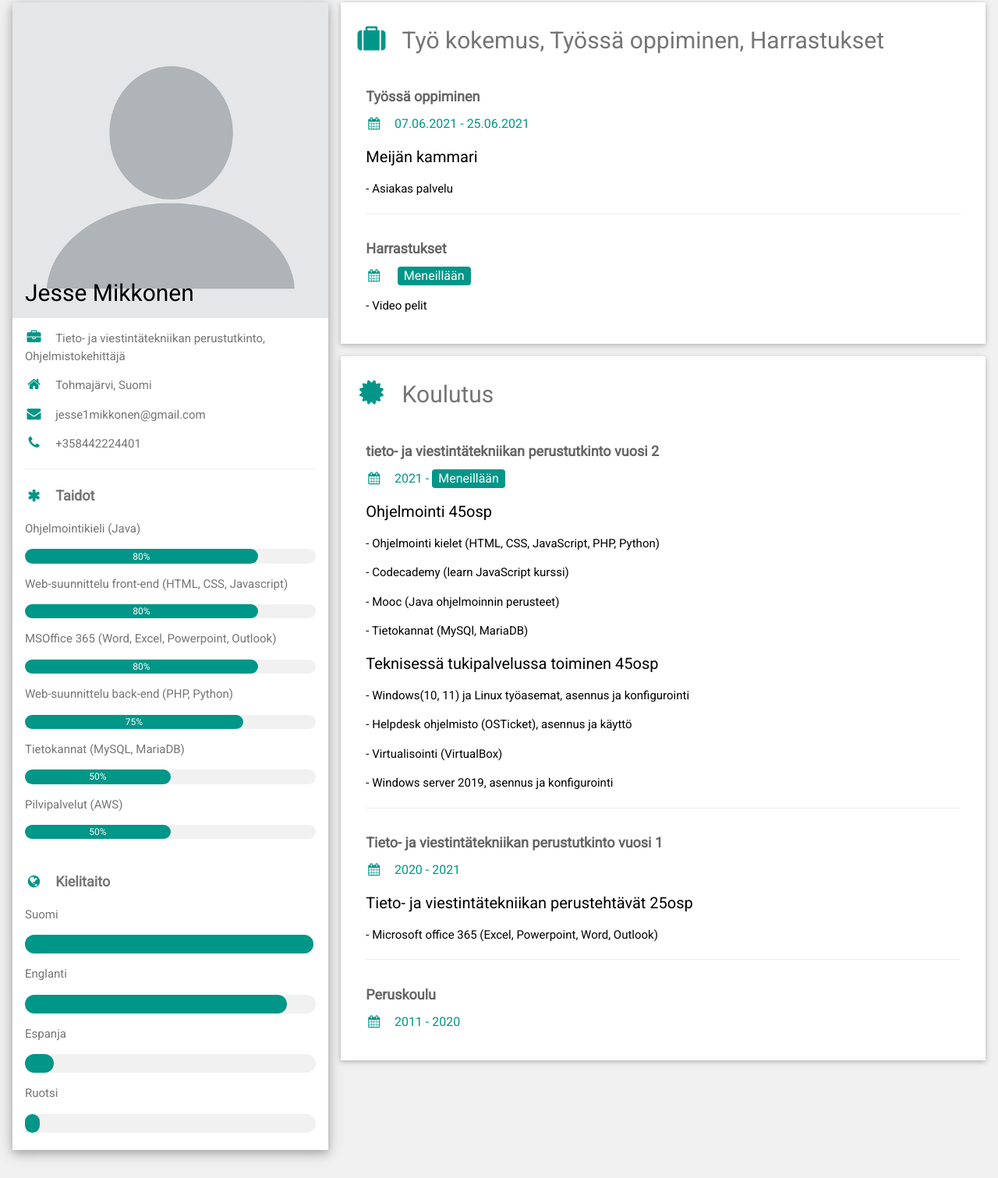
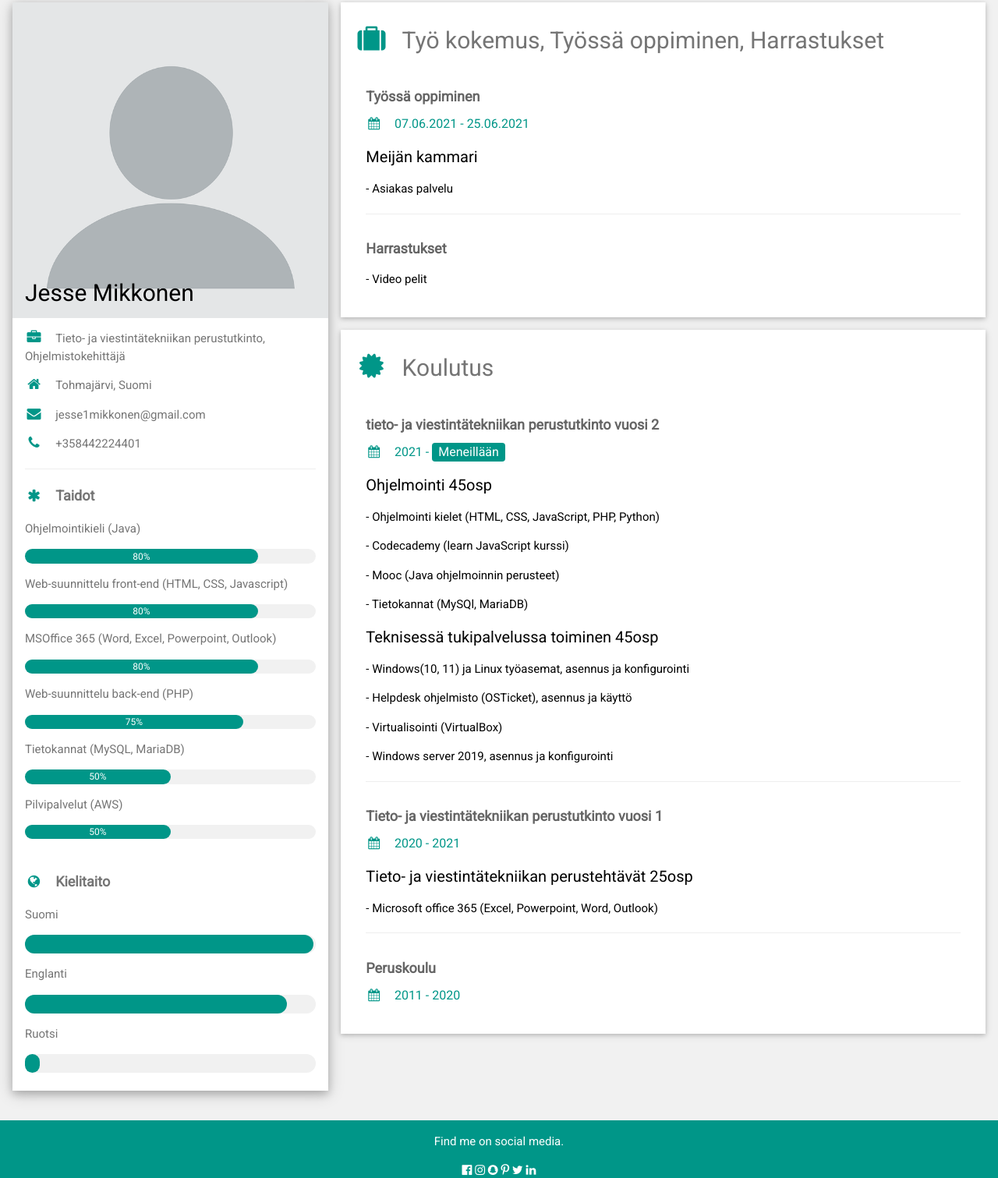
Before and after one commit to piparimix/cv, a plain HTML site: page index.html in a window 1280 px wide. Shown: the part 13-1524 px from the top of the page at 78% size. Drawn offline with nearby package versions, Linux system fonts and the light colour scheme.

Commit message:
Update index.html

```diff
--- a/index.html
+++ b/index.html
@@ -60,7 +60,7 @@
             <div class="w3-light-grey w3-round-xlarge w3-small">
               <div class="w3-container w3-center w3-round-xlarge w3-teal" style="width:80%">80%</div>
             </div>
-            <p>Web-suunnittelu back-end (PHP, Python)</p>
+            <p>Web-suunnittelu back-end (PHP)</p>
             <div class="w3-light-grey w3-round-xlarge w3-small">
               <div class="w3-container w3-center w3-round-xlarge w3-teal" style="width:75%">75%</div>
             </div>
@@ -87,10 +87,6 @@
             <p>Englanti</p>
             <div class="w3-light-grey w3-round-xlarge">
               <div class="w3-round-xlarge w3-teal" style="height:24px;width:90%"></div>
-            </div>
-            <p>Espanja</p>
-            <div class="w3-light-grey w3-round-xlarge">
-              <div class="w3-round-xlarge w3-teal" style="height:24px;width:10%"></div>
             </div>
             <p>Ruotsi</p>
             <div class="w3-light-grey w3-round-xlarge">
@@ -125,8 +121,6 @@
           </div>
           <div class="w3-container">
             <h5 class="w3-opacity"><b>Harrastukset</b></h5>
-            <h6 class="w3-text-teal"><i class="fa fa-calendar fa-fw w3-margin-right"></i> <span
-                class="w3-tag w3-teal w3-round">Meneillään</span></h6>
             <p>- Video pelit</p><br>
           </div>
         </div>
```
